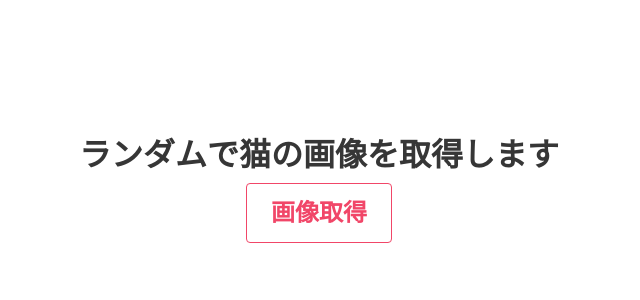
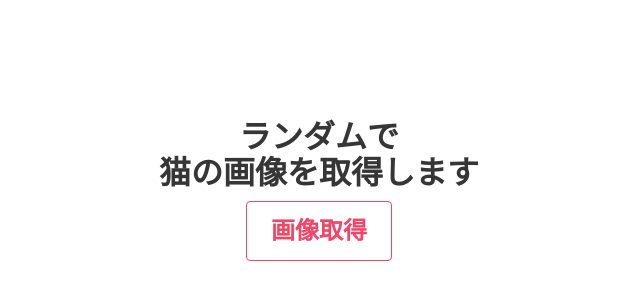
Before and after one commit to banban-git/banban-git.github.io, a plain HTML site: page cat.html in a window 1280 px wide. Shown: the part 198-498 px from the top of the page, without its empty margins (321-961 px from the left). Drawn offline with nearby package versions, Linux system fonts and the light colour scheme.

Commit message:
*猫画像取得*

```diff
--- a/cat.html
+++ b/cat.html
@@ -9,7 +9,7 @@
        <section class="hero is-fullheight">
          <div class="hero-body">
            <div class="container has-text-centered">
-             <p class="title">ランダムで猫の画像を取得します<br>
+             <p class="title">ランダムで<br>猫の画像を取得します<br>
                <a id="btnsend" class="button is-danger is-outlined is-large " style="margin-top:10px">画像取得</a>
                <div id="result"></div>
              </p>
```
